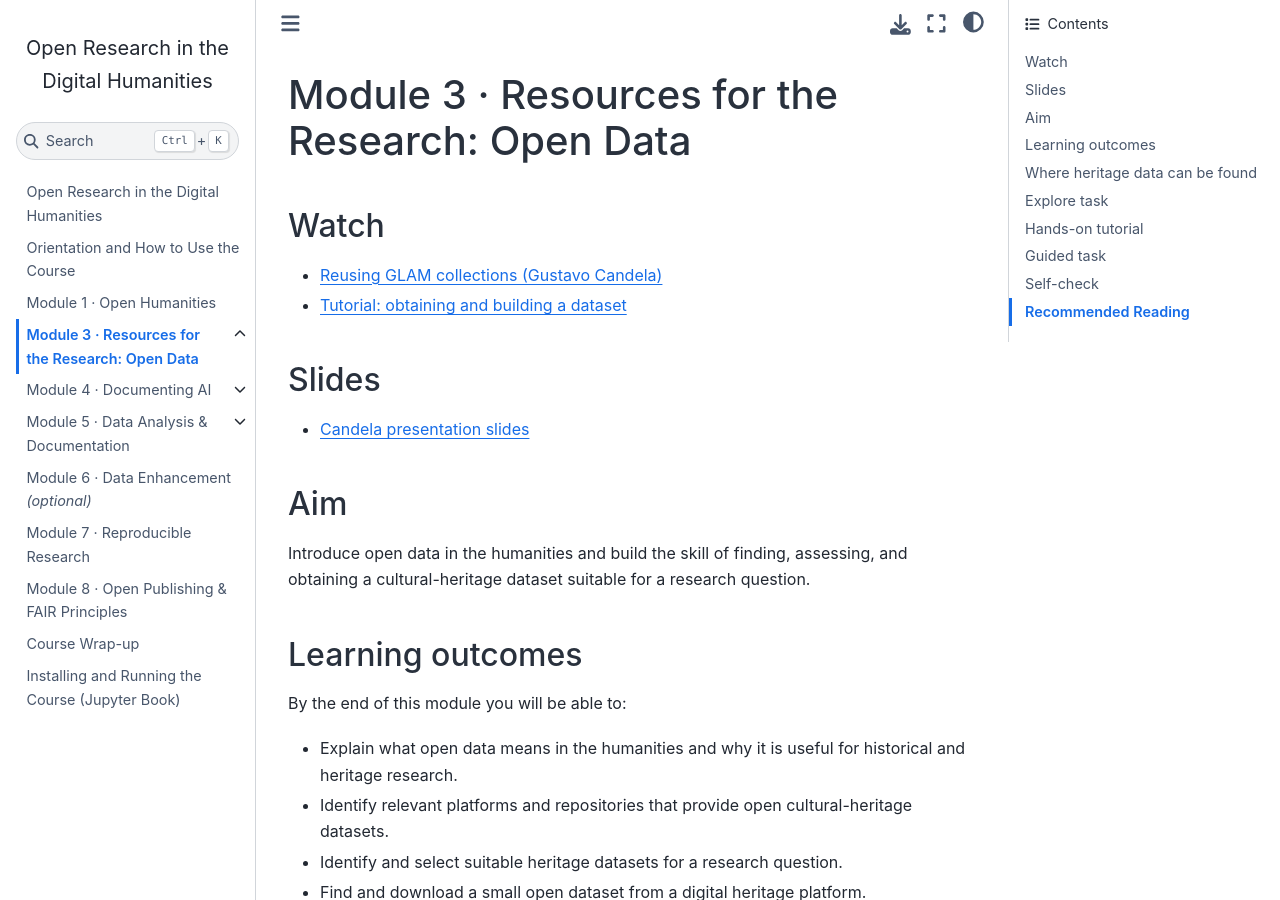
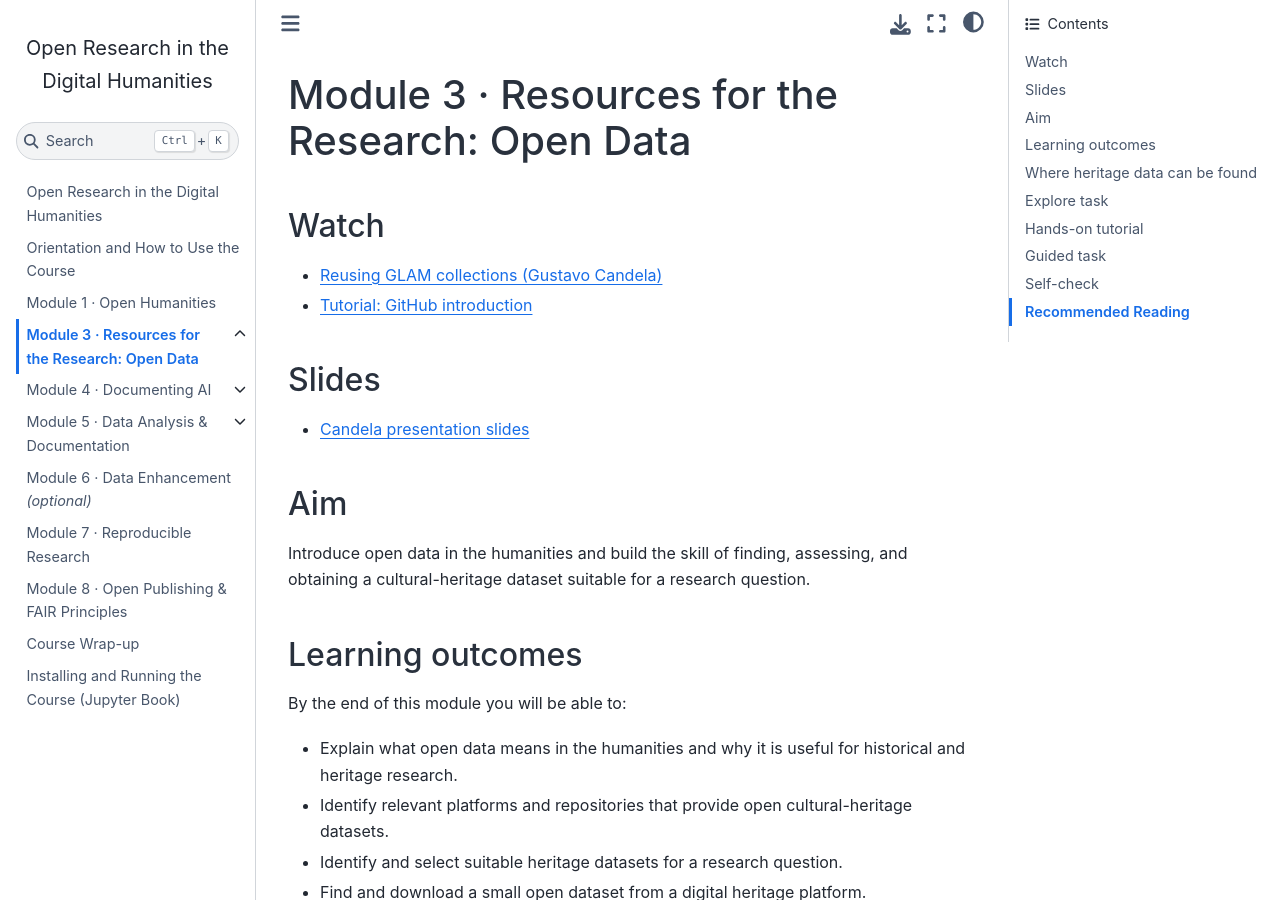
Before and after one commit to dariyash/open-research-dh, a Jupyter Book: the page built from 03-open-data/README.md, in a window 1280 px wide and 900 px high. Built offline with Jupyter Book 1.0.4 settings and Sphinx 7.4.7 and the Sphinx Book theme 1.1.4, drawn with Linux system fonts in a browser that asks for light colours; pages that are not in the unit, such as notebooks, are missing from menus.

Commit message:
Update README.md

```diff
--- a/03-open-data/README.md
+++ b/03-open-data/README.md
@@ -2,7 +2,7 @@
 
 ## Watch
 - [Reusing GLAM collections (Gustavo Candela)](https://clip.place/w/rVeo3U87Acns1JfXyxcxWK)
-- [Tutorial: obtaining and building a dataset](https://clip.place/w/36p3UJ92DwaAozf4L5Q9um)
+- [Tutorial: GitHub introduction](https://clip.place/w/36p3UJ92DwaAozf4L5Q9um)
 
 ## Slides
 - [Candela presentation slides](slides_Gustavo_Candela.pdf)
```
